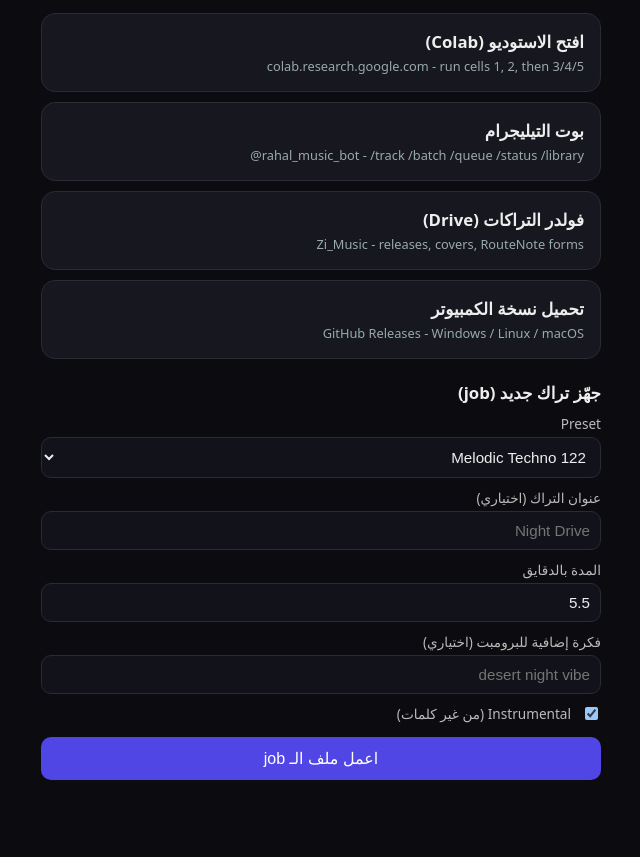
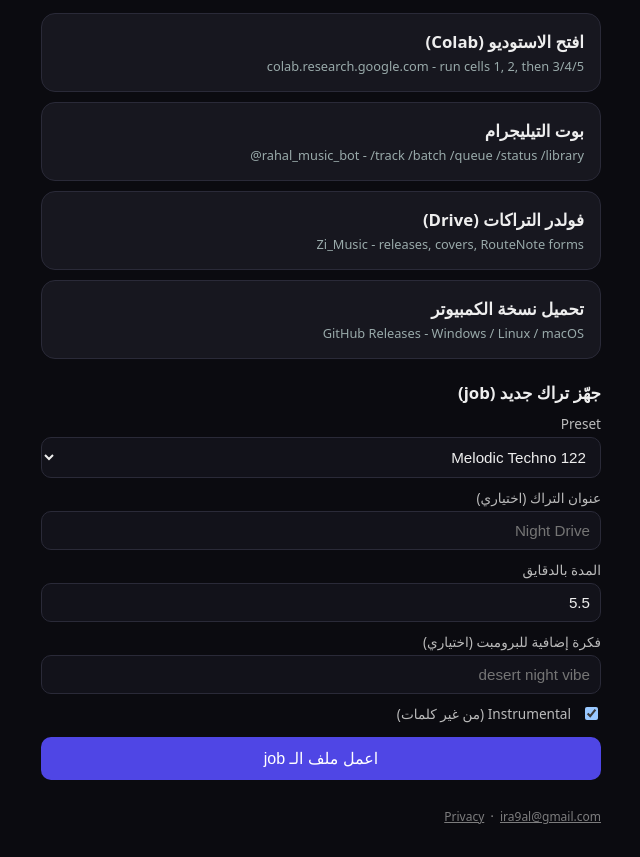
Before and after one commit to ira7al/zi, a plain HTML site: page docs/index.html in a window 1280 px wide. Shown: the part 100-957 px from the top of the page, without its empty margins (319-959 px from the left). Before the commit the page ends 896 px from the top, so only its background shows below. Drawn offline with Linux system fonts and the light colour scheme.

Commit message:
docs: Privacy link on the PWA page (#44)
Co-authored-by: Zi Dev <bot@zi.local>

```diff
--- a/docs/index.html
+++ b/docs/index.html
@@ -77,6 +77,11 @@
 <button id="copy" class="ghost" style="display:none">انسخ الـ JSON</button>
 <div class="note" id="howto" style="display:none">احفظه كملف .json جوه Drive &gt; zi_data &gt; jobs، وبعدين من البوت: /jobs</div>
 
+<div class="sub" style="margin-top:28px;font-size:12px">
+  <a href="privacy.html" style="color:inherit;opacity:.8">Privacy</a>
+  &nbsp;·&nbsp; <a href="mailto:ira9al@gmail.com" style="color:inherit;opacity:.8">ira9al@gmail.com</a>
+</div>
+
 <script>
 const PRESETS = {
  "Melodic Techno 122": ["melodic progressive techno", 122, "Warm analog bassline, rolling kick, lush detuned pads, plucky arpeggio lead. Hopeful, late-night. Long intro, build, drop, breakdown, final drop, DJ-friendly outro."],
```
